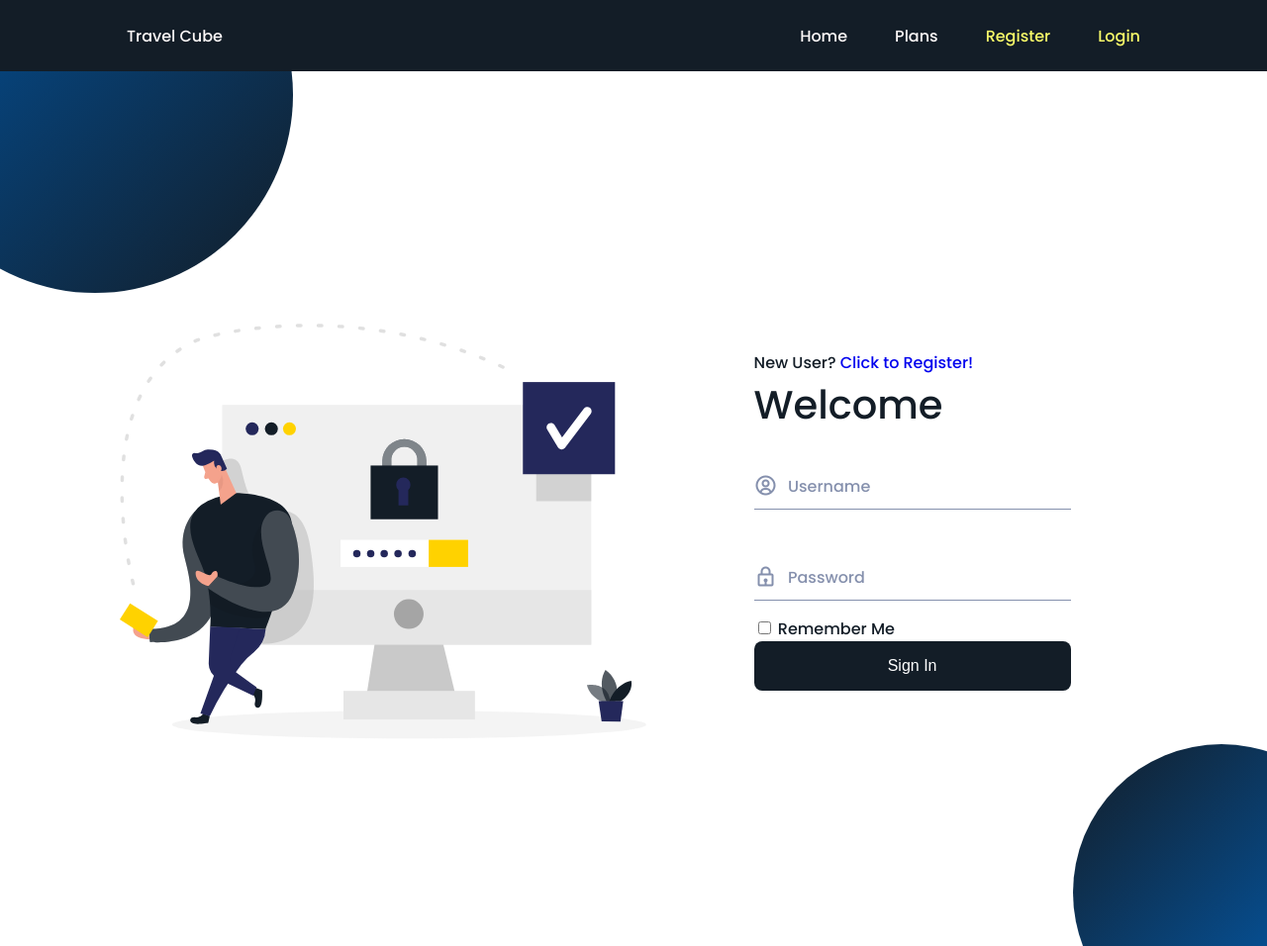
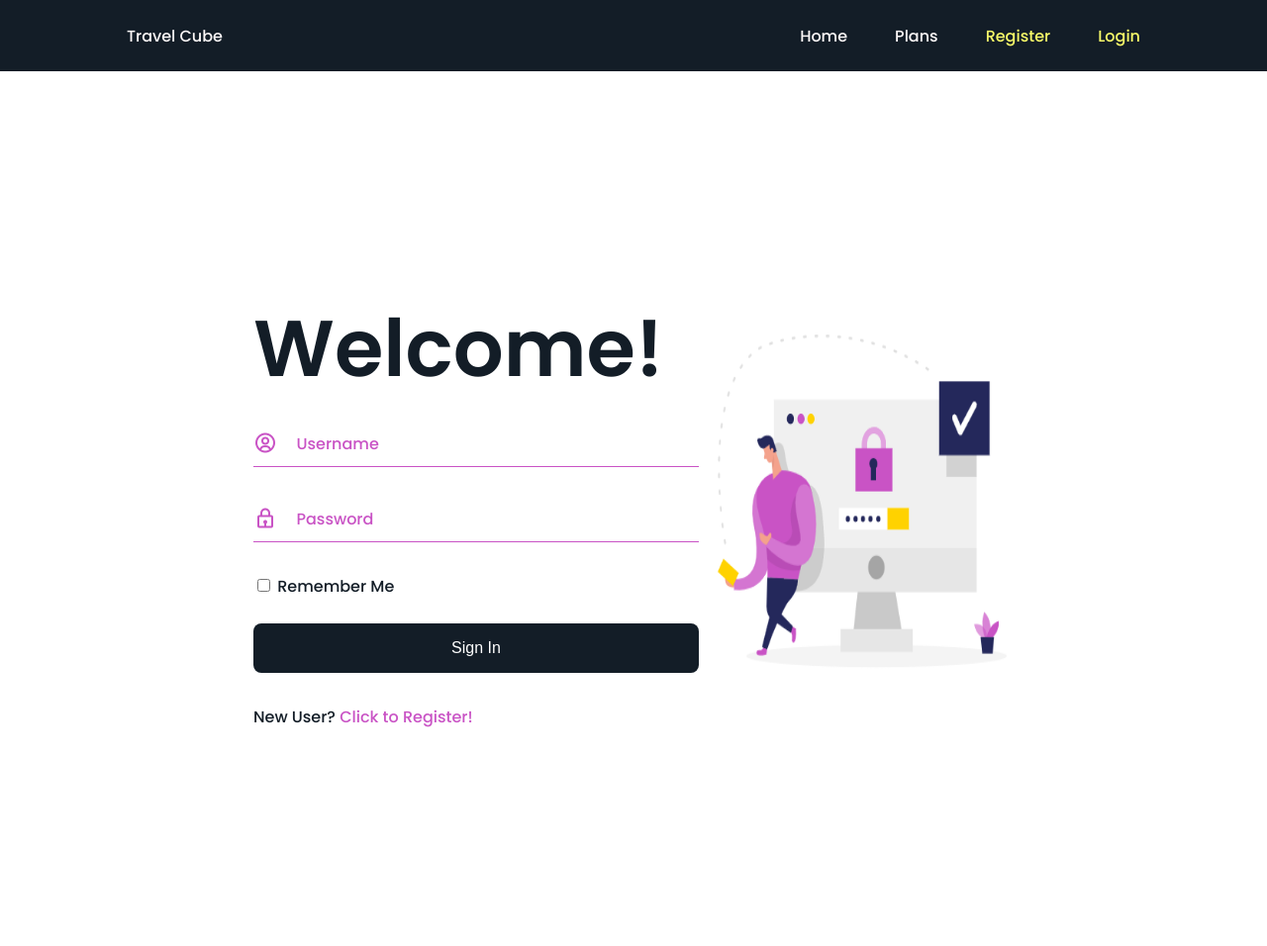
Before and after one commit to ShivaKakarla512/TripPlannerWebApp, a Flask app: page /login in a window 1280 px wide. Shown: the whole page at 99% size. Run offline with Flask 2, Linux system fonts and the light colour scheme; some libraries are stand-ins or nearby versions.

Commit message:
styled login page

```diff
--- a/static/css/new.css
+++ b/static/css/new.css
@@ -5,7 +5,7 @@
 /*=== Colores ===*/
 :root{
     --first-color: #131D27;
-    --text-color: #8590AD;
+    --text-color: #c953c5;
 }
 
 /*=== Fuente y tipografia ===*/
@@ -38,70 +38,72 @@ h1{
 a{
     text-decoration: none;
 }
-img{
-    max-width: 100%;
-    height: auto;
+
+/*=== Form ===*/
+.bd-grid{
+    max-width: 1024px;
+    grid-template-columns: 100%;
+    column-gap: 0rem;
 }
-/*===== FORM =====*/
-.l-form{
-    position: relative;
+
+.screen {
     height: calc(100vh - 4.5rem);
+    display: flex;
+    justify-content: center;
     overflow: hidden;
 }
 
-/*=== Shapes ===*/
-.shape1,
-.shape2{
-    position: absolute;
-    width: 200px;
-    height: 200px;
-    border-radius: 50%;
+.form {
+    display: grid;
+    align-self: center;
+    /* border: 1rem blue solid; */
+    width: 65%;
+    padding: .5rem;
+    row-gap: 1.5rem;
 }
-.shape1{
-    top: -7rem;
-    left: -3.5rem;
-    background: linear-gradient(to bottom right, #0055a3, var(--first-color));
+
+.loginimg {
+    position: relative;
+    justify-self: center;
+    width: 500px;
+    height: 500px;
+    /* border: 1rem green solid; */
 }
-.shape2{
-    bottom: -6rem;
-    right: -5.5rem;
-    background: linear-gradient(to top left, var(--first-color), #0065c2);
-    transform: rotate(180deg);
+
+.form__content{
+    /* border: 1rem red solid; */
 }
-/*=== Form ===*/
-.form{
-    height: 100vh;
-    display: grid;
-    justify-content: center;
-    align-items: center;
-    padding: 0 1rem;
+
+.form__title{
+    font-size: 5rem;
+    font-weight: bold;
+    margin-bottom: 1rem;
 }
-.form__content{
-    width: 290px;
-}
-.form__img{
-    display: none;
-}
-.form__title{
-    font-size: var(--big-font-size);
-    font-weight: 500;
-    margin-bottom: 2rem;
-}
+
 .form__div{
     position: relative;
     display: grid;
     grid-template-columns: 7% 93%;
-    margin-bottom: 1rem;
     padding: .25rem 0;
     border-bottom: 1px solid var(--text-color);
+    margin-bottom: 2rem;
 }
+
+.remember {
+    margin-bottom: 2rem;
+}
+
+.new {
+    font-size: 1rem;
+}
+
+.new a {
+    color: var(--text-color);
+}
+
 /*=== Div focus ===*/
 .form__div.focus{
     border-bottom: 1px solid var(--first-color);
-}
-
-.form__div-one{
-    margin-bottom: 3rem;
 }
 
 .form__icon{
@@ -109,6 +111,7 @@ img{
     color: var(--text-color);
     transition: .3s;
 }
+
 /*=== Icon focus ===*/
 .form__div.focus .form__icon{
     color: var(--first-color);
@@ -123,6 +126,7 @@ img{
     color: var(--text-color);
     transition: .3s;
 }
+
 /*=== Label focus ===*/
 .form__div.focus .form__label{
     top: -1.5rem;
@@ -133,6 +137,7 @@ img{
 .form__div-input{
     position: relative;
 }
+
 .form__input{
     position: absolute;
     top: 0;
@@ -147,85 +152,47 @@ img{
     color: var(--first-color);
     transition: .3s;
 }
-.form__forgot{
-    display: block;
-    text-align: right;
-    margin-bottom: 2rem;
-    font-size: var(--normal-font-size);
-    color: var(--text-color);
-    font-weight: 500;
-    transition: .5;
-}
-.form__forgot:hover{
-    color: var(--first-color);
-    transition: .5s;
-}
+
 .form__button{
     width: 100%;
     padding: 1rem;
     font-size: var(--normal-font-size);
     outline: none;
     border: none;
-    margin-bottom: 3rem;
+    margin-bottom: 2rem;
     background-color: var(--first-color);
     color: #fff;
     border-radius: .5rem;
     cursor: pointer;
     transition: .3s;
 }
+
 .form__button:hover{
     box-shadow: 0px 15px 36px rgba(0,0,0,.15);
 }
 
-/*=== Form social===*/
-.form__social{
-    text-align: center;
-}
-.form__social-text{
-    display: block;
-    font-size: var(--normal-font-size);
-    margin-bottom: 1rem;
-}
-.form__social-icon{
-    display: inline-flex;
-    justify-content: center;
-    align-items: center;
-    width: 30px;
-    height: 30px;
-    margin-right: 1rem;
-    padding: .5rem;
-    background-color: var(--text-color);
-    color: #fff;
-    font-size: 1.25rem;
-    border-radius: 50%;
-}
-.form__social-icon:hover{
-    background-color: var(--first-color);
-}
 /*===== MEDIA QUERIS =====*/
 @media screen and (min-width: 968px){
-    .shape1{
-        width: 400px;
-        height: 400px;
-        top: -11rem;
-        left: -6.5rem;
+    .form{
+        grid-template-columns: repeat(2, 1fr);
+        justify-content: center;
+        column-gap: 0rem;
+        padding-left: 2rem;
     }
-    .shape2{
-        width: 300px;
-        height: 300px;
-        right: -6.5rem;
+    .form__content{
+        margin: auto 0;
+        width: 450px;
     }
 
-    .form{
-        grid-template-columns: 1.5fr 1fr;
-        padding: 0 2rem;
+    .bd-grid {
+        margin-left: auto;
+        margin-right: auto;
+        column-gap: 0rem;
     }
-    .form__content{
-        width: 320px;
-    }
-    .form__img{
-        display: block;
-        width: 700px;
-        justify-self: center;
+
+    .loginimg {
+        width: 500px;
+        height: 500px;
+        /* margin-bottom: 2rem; */
     }
 }
--- a/templates/login.html
+++ b/templates/login.html
@@ -1,19 +1,14 @@
 {% extends "base.html" %}
 
 {% block content %}
-    <div class="l-form">
-        <div class="shape1"></div>
-        <div class="shape2"></div>
 
-        <div class="form">
-            <img src="../static/img/auth.svg" alt="" class="form__img">
-
+    <div class="screen">
+        <div class="form bd-grid">
             <form action="" method="post" class="form__content">
-                <p>New User? <a href="{{ url_for('register') }}">Click to Register!</a></p>
-                <h1 class="form__title">Welcome</h1>
+                <h1 class="form__title">Welcome!</h1>
                 {{ form.hidden_tag() }}
 
-                <div class="form__div form__div-one">
+                <div class="form__div">
                     <div class="form__icon">
                         <i class='bx bx-user-circle'></i>
                     </div>
@@ -41,9 +36,13 @@
                     </div>
                 </div>
 
-                <p>{{ form.remember_me() }} {{ form.remember_me.label }}</p>
+                <p >{{ form.remember_me(class="remember") }} {{ form.remember_me.label }}</p>
                 {{ form.submit(class="form__button") }}
+
+                <p class="new">New User? <a href="{{ url_for('register') }}">Click to Register!</a></p>
             </form>
+
+            <img class="loginimg" src="../static/img/login.png" alt="">
         </div>
     </div>
 
```
Also changed, not shown: static/img/auth.svg (deleted), static/img/login.png (added).
